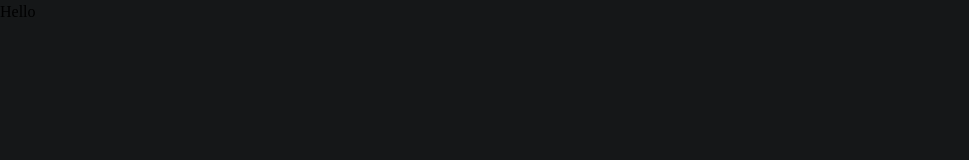
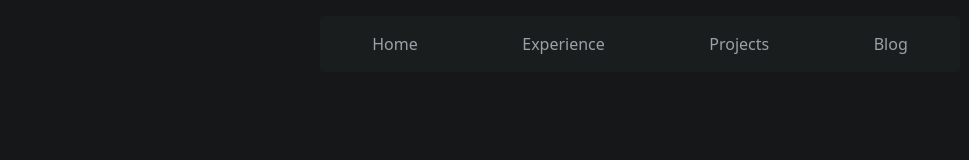
Before and after one commit to sairajchouhan/portfolio, a plain HTML site: page index.html in a window 1280 px wide. Shown: the whole page, without its empty margins (0-969 px from the left). Drawn offline with Linux system fonts and the light colour scheme.

Commit message:
add top tabbar navigation

```diff
--- a/index.html
+++ b/index.html
@@ -1,5 +1,6 @@
 <!DOCTYPE html>
 <html class="dark-theme" lang="en">
+
 <head>
   <title></title>
   <meta charset="UTF-8" />
@@ -9,6 +10,27 @@
 </head>
 
 <body id="root">
-    Hello
+  <header>
+    <nav class="nav">
+      <ul class="nav_list">
+        <li class="nav_list_item">
+          <a class="nav_list_a" href="/">Home</a>
+        </li>
+
+        <li class="nav_list_item">
+          <a class="nav_list_a" href="#workexp">Experience</a>
+        </li>
+
+        <li class="nav_list_item">
+          <a class="nav_list_a" href="#projects">Projects</a>
+        </li>
+
+        <li class="nav_list_item">
+          <a class="nav_list_a" href="#blog">Blog</a>
+        </li>
+      </ul>
+    </nav>
+  </header>
 </body>
+
 </html>
--- a/style.css
+++ b/style.css
@@ -42,6 +42,10 @@
 html,
 body {
   height: 100%;
+  font-family: ui-sans-serif, system-ui, -apple-system, BlinkMacSystemFont,
+    Segoe UI, Roboto, Helvetica Neue, Arial, Noto Sans, sans-serif,
+    Apple Color Emoji, Segoe UI Emoji, Segoe UI Symbol, Noto Color Emoji;
+  font-feature-settings: normal;
 }
 
 body {
@@ -78,7 +82,46 @@ h6 {
 
 #root {
   isolation: isolate;
+  max-width: 50%;
+  width: 100%;
+  overflow: hidden;
+  margin: 0 auto;
 }
 
+/* ui styles */
 
-/* ui styles */
+nav {
+  display: flex;
+  align-items: center;
+  justify-content: space-between;
+  background-color: var(--slate2);
+  color: var(--slate11);
+  margin: 0 auto;
+  margin-top: 1rem;
+  border-radius: 0.25rem;
+  padding: 0.5rem 0;
+
+}
+
+ul.nav_list {
+  display: flex;
+  list-style: none;
+  padding: 0;
+  margin: 0;
+  width: 100%;
+  justify-content: space-around;
+}
+
+.nav_list_a {
+  text-decoration: none;
+  color: var(--slate11);
+  font-size: 1rem;
+  padding: 0.5rem 1rem;
+  border-radius: 0.25rem;
+  display: flex;
+}
+
+.nav_list_a:hover {
+  color: var(--slate12);
+  background: var(--slate4);
+}
```
Lines whose indentation alone changed are shown as unchanged.
